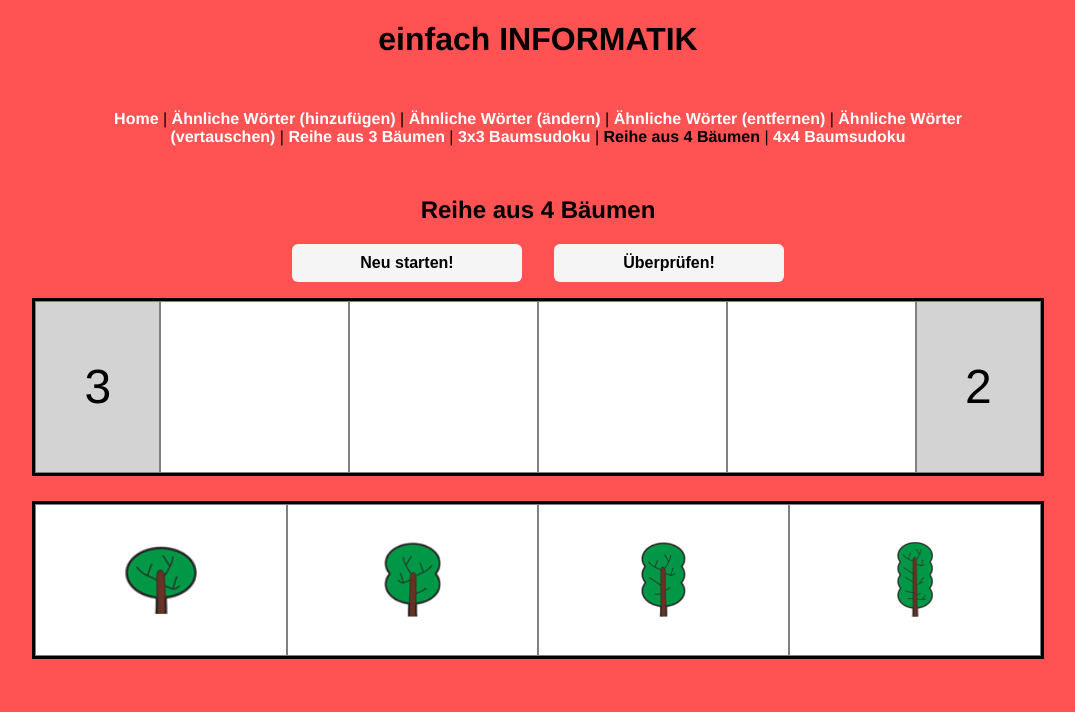
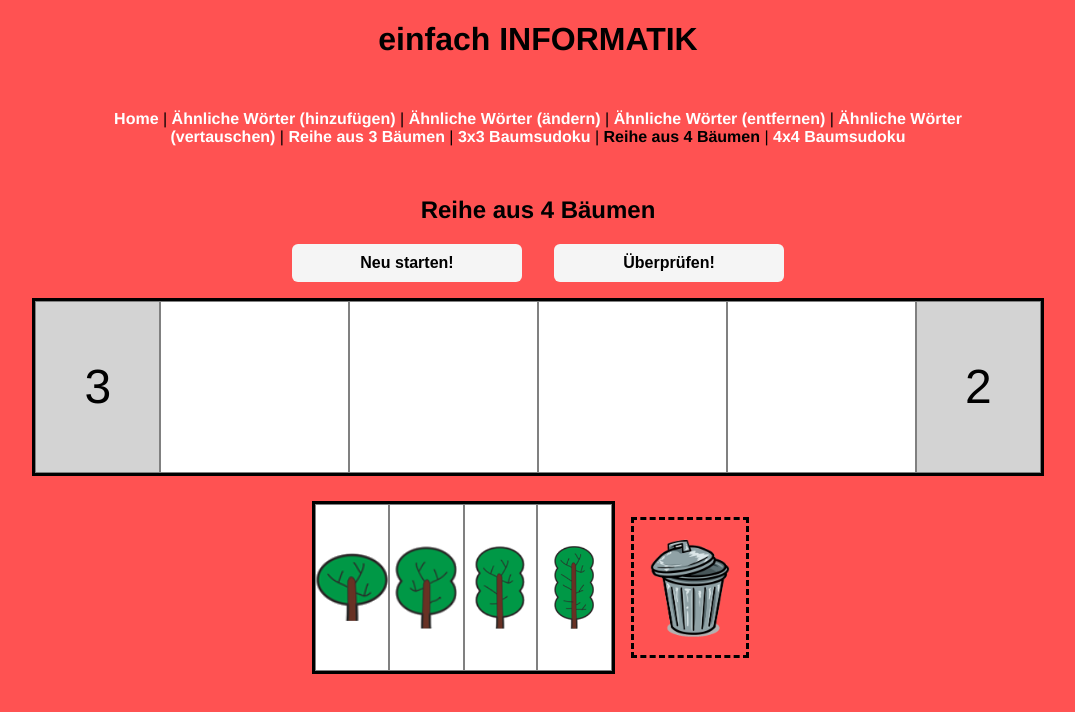
Before and after one commit to fbuetler/e-learning-environment, a Vue app in the folder vue-ts/: page /treerow4 in a window 1280 px wide. Shown: the top 712 px of the page, without its empty margins (102-1177 px from the left). Built offline with nearby package versions, Linux system fonts and the light colour scheme.

Commit message:
introduce trashcan in row and sudoku

```diff
--- a/vue-ts/src/components/words/Trashcan.vue
+++ b/vue-ts/src/components/Trashcan.vue
@@ -23,6 +23,7 @@ export default class Trashcan extends Vue {}
   align-items: center;
   justify-content: center;
   border: 3px dashed black;
+  margin: 1em;
 }
 .trashcan > img {
   width: 100%;
--- a/vue-ts/src/components/trees/Row.vue
+++ b/vue-ts/src/components/trees/Row.vue
@@ -3,14 +3,14 @@
     <div class="wrapper" :style="gridSize()">
       <div class="view">{{ leftView }}</div>
       <div
-        v-for="(field, index) in values"
+        v-for="field in values"
         :key="field.id"
-        @click="putTree(index)"
+        @click="putTree(field.id)"
         draggable
-        @dragstart="startDrag($event, index)"
+        @dragstart="startDrag($event, field.id)"
         @dragover.prevent
         @dragend.prevent
-        @drop.stop.prevent="putTree(index)"
+        @drop.stop.prevent="putTree(field.id)"
       >
         <img
           v-if="field.value === 0"
@@ -23,16 +23,13 @@
       </div>
       <div class="view">{{ rightView }}</div>
     </div>
-    <div
-      @drop.stop.prevent="onDrop($event)"
-      @dragover.prevent
-      @dragenter.prevent
-    >
+    <div class="interaction-container">
       <Selection
         :size="size"
         :selected="pickedTree"
         @change-selection="pickedTree = $event"
       />
+      <Trashcan @trashed-element="(event) => trashElement(event)" />
     </div>
   </div>
 </template>
@@ -41,6 +38,7 @@
 import Vue from "vue";
 import { Component, Prop } from "vue-property-decorator";
 import Selection from "@/components/trees/Selection.vue";
+import Trashcan from "@/components/Trashcan.vue";
 import { EventBus, EventBusEvents } from "../EventBus";
 
 type rowField = { id: number; value: number; locked: boolean };
@@ -49,6 +47,7 @@ type row = rowField[];
 @Component<Row>({
   components: {
     Selection,
+    Trashcan,
   },
 })
 export default class Row extends Vue {
@@ -89,11 +88,12 @@ export default class Row extends Vue {
     );
   }
 
-  private putTree(index: number): void {
-    if (this.values[index].locked) {
+  private putTree(id: number): void {
+    const field = this.values.find((el) => el.id == id);
+    if (field.locked) {
       return;
     }
-    Vue.set(this.values[index], "value", this.pickedTree);
+    Vue.set(field, "value", this.pickedTree);
     this.pickedTree = 0;
   }
 
@@ -156,13 +156,16 @@ export default class Row extends Vue {
     return "grid-template-columns: repeat(" + (this.size + 2) + ",auto)";
   }
 
-  private startDrag(event: DragEvent, index: number) {
-    event.dataTransfer.setData("index", index.toString());
+  private startDrag(event: DragEvent, id: number) {
+    event.dataTransfer.setData("id", id.toString());
   }
 
-  private onDrop(event: DragEvent) {
-    const index = +event.dataTransfer.getData("index");
-    Vue.set(this.values[index], "value", 0);
+  private trashElement(event: DragEvent) {
+    const id = +event.dataTransfer.getData("id");
+    if (this.values.find((el) => el.id === id).locked) {
+      return;
+    }
+    Vue.set(this.values[id], "value", 0);
   }
 }
 </script>
@@ -193,4 +196,10 @@ export default class Row extends Vue {
   background: lightgray;
   border: 1px solid gray;
 }
+.interaction-container {
+  display: flex;
+  flex-direction: row;
+  justify-content: center;
+  align-items: stretch;
+}
 </style>
--- a/vue-ts/src/components/trees/Selection.vue
+++ b/vue-ts/src/components/trees/Selection.vue
@@ -10,6 +10,7 @@
       @dragstart="$emit('change-selection', index)"
       @dragover.prevent
       @dragend.prevent
+      @drop.prevent
     >
       <img :src="require('@/assets/trees/tree_' + index + '.png')" />
     </div>
@@ -32,6 +33,8 @@ export default class Selection extends Vue {
 <style scoped>
 .container {
   display: flex;
+  flex-direction: row;
+  flex-wrap: wrap;
   background: white;
   border: 3px solid black;
 }
--- a/vue-ts/src/components/trees/Sudoku.vue
+++ b/vue-ts/src/components/trees/Sudoku.vue
@@ -38,14 +38,14 @@
         </div>
         <!-- values -->
         <div
-          v-for="(field, colIndex) in row"
+          v-for="field in row"
           :key="`row-col-${field.id}`"
-          @click="putTree(rowIndex, colIndex)"
+          @click="putTree(field.id)"
           draggable
-          @dragstart="startDrag($event, rowIndex, colIndex)"
+          @dragstart="startDrag($event, field.id)"
           @dragover.prevent
           @dragend.prevent
-          @drop.stop.prevent="putTree(rowIndex, colIndex)"
+          @drop.stop.prevent="putTree(field.id)"
         >
           <img
             v-if="field.value !== 0"
@@ -80,16 +80,13 @@
         <div class="placeholder"></div>
       </div>
     </div>
-    <div
-      @drop.stop.prevent="onDrop($event)"
-      @dragover.prevent
-      @dragenter.prevent
-    >
+    <div class="interaction-container">
       <Selection
         :size="size"
         :selected="pickedTree"
         @change-selection="pickedTree = $event"
       />
+      <Trashcan @trashed-element="(event) => trashElement(event)" />
     </div>
   </div>
 </template>
@@ -98,6 +95,7 @@
 import Vue from "vue";
 import { Component, Prop } from "vue-property-decorator";
 import Selection from "@/components/trees/Selection.vue";
+import Trashcan from "@/components/Trashcan.vue";
 import { EventBus, EventBusEvents } from "../EventBus";
 
 type sudokuField = { id: number; value: number; locked: boolean };
@@ -106,6 +104,7 @@ type sudoku = sudokuField[][];
 @Component<Sudoku>({
   components: {
     Selection,
+    Trashcan,
   },
 })
 export default class Sudoku extends Vue {
@@ -152,7 +151,8 @@ export default class Sudoku extends Vue {
     this.$emit("evaluated-game", this.isValid(this.values, this.views, true));
   }
 
-  private putTree(rowIndex: number, colIndex: number) {
+  private putTree(id: number) {
+    const [rowIndex, colIndex] = this.findFieldByID(id);
     if (this.values[rowIndex][colIndex].locked) {
       return;
     }
@@ -366,18 +366,31 @@ export default class Sudoku extends Vue {
       2}, 1fr); grid-row: ${rowIndex}; grid-column: ${colIndex};`;
   }
 
-  private startDrag(event: DragEvent, rowIndex: number, colIndex: number) {
-    event.dataTransfer.setData("row-index", rowIndex.toString());
-    event.dataTransfer.setData("col-index", colIndex.toString());
+  private startDrag(event: DragEvent, id: number) {
+    event.dataTransfer.setData("id", id.toString());
   }
 
-  private onDrop(event: DragEvent) {
-    const rowIndex = +event.dataTransfer.getData("row-index");
-    const colIndex = +event.dataTransfer.getData("col-index");
+  private trashElement(event: DragEvent) {
+    const id = +event.dataTransfer.getData("id");
+    const [rowIndex, colIndex] = this.findFieldByID(id);
     if (this.values[rowIndex][colIndex].locked) {
       return;
     }
     Vue.set(this.values[rowIndex][colIndex], "value", 0);
+  }
+
+  private findFieldByID(id: number): [number, number] {
+    let rowIndex: number;
+    let colIndex: number;
+    for (let i = 0; i < this.values.length; i++) {
+      for (let j = 0; j < this.values[i].length; j++) {
+        if (this.values[i][j].id == id) {
+          rowIndex = i;
+          colIndex = j;
+        }
+      }
+    }
+    return [rowIndex, colIndex];
   }
 }
 </script>
@@ -416,4 +429,10 @@ export default class Sudoku extends Vue {
   background: black;
   border: none !important;
 }
+.interaction-container {
+  display: flex;
+  flex-direction: row;
+  justify-content: center;
+  align-items: stretch;
+}
 </style>
--- a/vue-ts/src/components/words/Add.vue
+++ b/vue-ts/src/components/words/Add.vue
@@ -45,7 +45,7 @@
 import Vue from "vue";
 import { Component, Prop } from "vue-property-decorator";
 import Alphabet from "@/components/words/Alphabet.vue";
-import Trashcan from "@/components/words/Trashcan.vue";
+import Trashcan from "@/components/Trashcan.vue";
 import { EventBus, EventBusEvents } from "../EventBus";
 import words from "@/assets/words/words.json";
 
```
